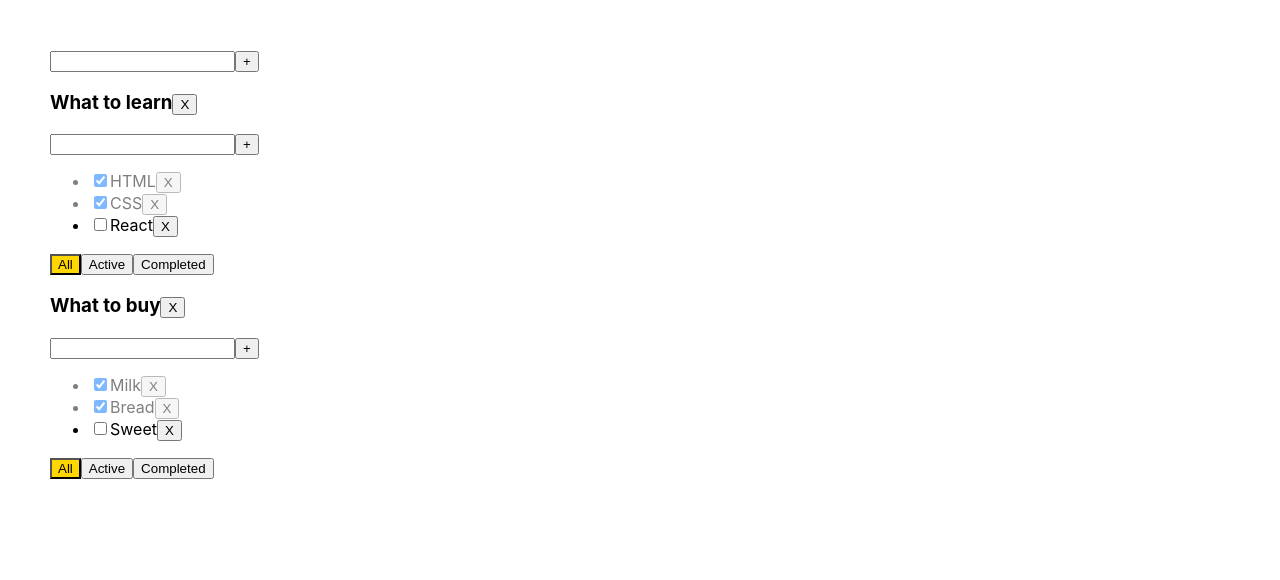
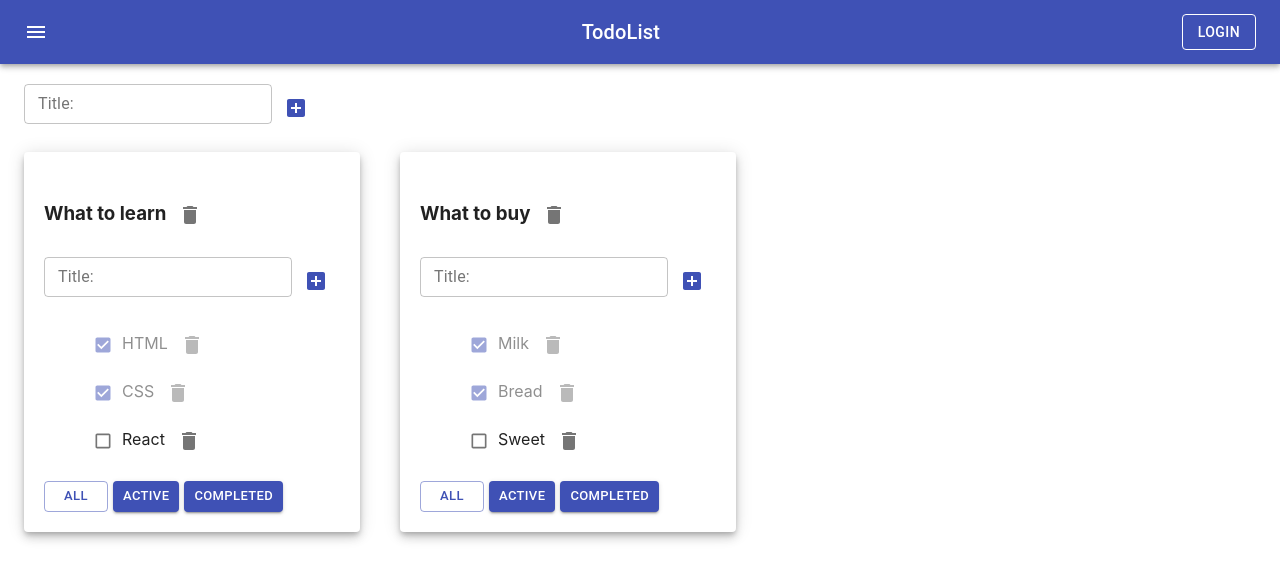
Before and after one commit to Smithpovvi/Todo-list-react.js, a React (Create React App) app: page / in a window 1280 px wide. Shown: the top 580 px of the page. Built offline with nearby package versions, Linux system fonts and the light colour scheme.

Commit message:
Come to Material-ui and refactoring

```diff
--- a/package.json
+++ b/package.json
@@ -3,6 +3,8 @@
   "version": "0.1.0",
   "private": true,
   "dependencies": {
+    "@material-ui/core": "^4.11.3",
+    "@material-ui/icons": "^4.11.2",
     "@testing-library/jest-dom": "^5.11.4",
     "@testing-library/react": "^11.1.0",
     "@testing-library/user-event": "^12.1.10",
--- a/src/AddItemForm.tsx
+++ b/src/AddItemForm.tsx
@@ -1,7 +1,9 @@
-import React, {ChangeEvent, KeyboardEvent, useState} from "react";
+import React, {ChangeEvent, KeyboardEvent, useState} from "react"
+import {IconButton, TextField} from "@material-ui/core"
+import {AddBox} from "@material-ui/icons"
 
 type AddItemFormPropsType = {
-    addItem: (title: string) => void //родительский callback
+    addItem: (title: string) => void
 }
 
 function AddItemForm(props: AddItemFormPropsType) {
@@ -25,19 +27,22 @@
             addItem()
         }
     }
-    const classInput = error ? "error" : ""
     const errorMessage = error ? <div className={"errorText"}>{error}</div> : null
-
     return (
         <div>
-            <input
+            <TextField
+                variant={"outlined"}
                 value={title}
+                size={"small"}
                 onChange={changeTitle}
                 onKeyPress={pressAdd}
-                className={classInput}
+                label={"Title:"}
+                error={!!error}
+                helperText={errorMessage}
             />
-            <button onClick={addItem}>+</button>
-            {errorMessage}
+            <IconButton onClick={addItem} color={"primary"}>
+                <AddBox/>
+            </IconButton>
         </div>
     )
 }
--- a/src/App.css
+++ b/src/App.css
@@ -1,19 +1,3 @@
-.App {
-  display: grid;
-  padding: 50px;
-}
-
-.App-logo {
-  height: 40vmin;
-  pointer-events: none;
-}
-
-@media (prefers-reduced-motion: no-preference) {
-  .App-logo {
-    animation: App-logo-spin infinite 20s linear;
-  }
-}
-
 .App-header {
     background-color: #282c34;
     min-height: 100vh;
@@ -37,16 +21,7 @@
         transform: rotate(360deg);
     }
 }
-.active-filter{
-  background-color: gold;
-}
-.error{
-  border: red 2px solid;
-  outline: transparent;
-}
-.errorText{
-  color: red;
-}
-.is-done{
+
+.is-done {
     opacity: 50%;
 }
--- a/src/App.tsx
+++ b/src/App.tsx
@@ -1,14 +1,15 @@
-import React, {useState} from 'react';
-import './App.css';
-import TodoList from "./TodoList";
-import {v1} from "uuid";
-import AddItemForm from "./AddItemForm";
+import React, {useState} from 'react'
+import './App.css'
+import TodoList from "./TodoList"
+import {v1} from "uuid"
+import AddItemForm from "./AddItemForm"
+import {AppBar, Button, Container, Grid, IconButton, Paper, Toolbar, Typography} from "@material-ui/core"
+import {Menu} from "@material-ui/icons"
 
 export type TaskType = {
     id: string,
     title: string,
     isDone: boolean
-
 }
 export type FilterValuesTypes = "all" | "active" | "completed"
 export type TodoListType = {
@@ -21,7 +22,6 @@
 }
 
 function App() {
-
     const todoListID_1 = v1()
     const todoListID_2 = v1()
     const [todoLists, setTodoLists] = useState<Array<TodoListType>>([
@@ -40,18 +40,36 @@
             {id: v1(), title: "Sweet", isDone: false},
         ]
     })
+    const todoListComponents = todoLists.map(tl => {
+        return (
+            <Grid item key={tl.id}>
+                <Paper elevation={6} style={{padding: "20px"}}>
+                    <TodoList
+                        id={tl.id}
+                        title={tl.title}
+                        tasks={getTaskForTodoList(tl)}
+                        addTasks={addTasks}
+                        removeTask={removeTask}
+                        changeTodoListFilter={changeTodoListFilter}
+                        todoListFilter={tl.filter}
+                        changeTaskStatus={changeTaskStatus}
+                        removeTodoList={removeTodoList}
+                        changeTaskTitle={changeTaskTitle}
+                        changeTodoListTitle={changeTodoListTitle}
+                    />
+                </Paper>
+            </Grid>
+        )
+    })
 
     function addTasks(title: string, todoListID: string) {
-
         const newTask: TaskType = {
             id: v1(),
             title: title,
             isDone: false
         }
-
         const updateTask = [newTask, ...tasks[todoListID]];
         setTasks({...tasks, [todoListID]: updateTask});
-
     }
 
     function removeTask(taskID: string, todoListID: string) {
@@ -76,7 +94,6 @@
 
     function changeTaskStatus(taskID: string, todoListID: string) {
         const updatedTask = tasks[todoListID].map(t => t.id === taskID ? {...t, isDone: !t.isDone} : t)
-
         setTasks({...tasks, [todoListID]: updatedTask});
     }
 
@@ -96,38 +113,38 @@
 
     function changeTaskTitle(taskID: string, title: string, todoListID: string) {
         const updatedTask = tasks[todoListID].map(t => t.id === taskID ? {...t, title: title} : t)
-        setTasks({...tasks,
-            [todoListID]: updatedTask})
+        setTasks({
+            ...tasks,
+            [todoListID]: updatedTask
+        })
     }
 
-    function  changeTodoListTitle(tittle: string, todoListID: string){
+    function changeTodoListTitle(tittle: string, todoListID: string) {
         const updatedTodoLists = todoLists.map(tl => tl.id === todoListID ? {...tl, title: tittle} : tl)
         setTodoLists(updatedTodoLists)
     }
 
     return (
         <div className="App">
-            <AddItemForm addItem={addTodoList}/>
-            {
-                todoLists.map(tl => {
-                    return (
-                        <TodoList
-                            key={tl.id}
-                            id={tl.id}
-                            title={tl.title}
-                            tasks={getTaskForTodoList(tl)}
-                            addTasks={addTasks}
-                            removeTask={removeTask}
-                            changeTodoListFilter={changeTodoListFilter}
-                            todoListFilter={tl.filter}
-                            changeTaskStatus={changeTaskStatus}
-                            removeTodoList={removeTodoList}
-                            changeTaskTitle={changeTaskTitle}
-                            changeTodoListTitle={changeTodoListTitle}
-                        />
-                    )
-                })
-            }
+            <AppBar position="static">
+                <Toolbar style={{justifyContent: "space-between"}}>
+                    <IconButton edge="start" color="inherit" aria-label="menu">
+                        <Menu/>
+                    </IconButton>
+                    <Typography variant="h6">
+                        TodoList
+                    </Typography>
+                    <Button color="inherit" variant={"outlined"}>Login</Button>
+                </Toolbar>
+            </AppBar>
+            <Container fixed>
+                <Grid container={true} style={{padding: "20px 0px"}}>
+                    <AddItemForm addItem={addTodoList}/>
+                </Grid>
+                <Grid container={true} spacing={5}>
+                    {todoListComponents}
+                </Grid>
+            </Container>
         </div>
     )
 
--- a/src/TodoList.tsx
+++ b/src/TodoList.tsx
@@ -1,7 +1,9 @@
-import React from "react";
-import {FilterValuesTypes, TaskType} from "./App";
-import AddItemForm from "./AddItemForm";
-import EditableSpan from "./EditableSpan";
+import React from "react"
+import {FilterValuesTypes, TaskType} from "./App"
+import AddItemForm from "./AddItemForm"
+import EditableSpan from "./EditableSpan"
+import {Button, Checkbox, IconButton} from "@material-ui/core"
+import {Delete} from "@material-ui/icons"
 
 type TodoListPropsType = {
     title: string,
@@ -18,19 +20,25 @@
 }
 
 function TodoList(props: TodoListPropsType) {
-
     const tasks = props.tasks.map(t => {
         const changeStatus = () => props.changeTaskStatus(t.id, props.id);
         const removeTask = () => props.removeTask(t.id, props.id);
         const changeTaskTitle = (title: string) => props.changeTaskTitle(t.id, title, props.id)
         return (
             <li key={t.id} className={t.isDone ? "is-done" : ""}>
-                <input type="checkbox" checked={t.isDone} onChange={changeStatus}/>
+                <Checkbox
+                    color={"primary"}
+                    size={"small"}
+                    checked={t.isDone}
+                    onChange={changeStatus}
+                />
                 <EditableSpan
                     title={t.title}
                     changeTitle={changeTaskTitle}
                 />
-                <button onClick={removeTask}>X</button>
+                <IconButton onClick={removeTask}>
+                    <Delete/>
+                </IconButton>
             </li>
         )
     })
@@ -46,32 +54,47 @@
         props.addTasks(title, props.id)
     }
     const changeTodoListTitle = (title: string) => props.changeTodoListTitle(title, props.id)
-
+    const butVariantAll = props.todoListFilter === "all" ? "outlined" : "contained"
+    const buttonVariantActive = props.todoListFilter === "active" ? "outlined" : "contained"
+    const buttonVariantCompleted = props.todoListFilter === "completed" ? "outlined" : "contained"
     return (
         <div>
             <h3>
-                <EditableSpan title={props.title} changeTitle={changeTodoListTitle}/>
-                <button onClick={removeTodoList}>X</button>
+                <EditableSpan title={nameTodoList} changeTitle={changeTodoListTitle}/>
+                <IconButton onClick={removeTodoList}>
+                    <Delete/>
+                </IconButton>
             </h3>
             <AddItemForm addItem={addTask}/>
-            <ul>{tasks}</ul>
+            <ul style={{listStyle: "none"}}>{tasks}</ul>
             <div>
-                <button
+                <Button
+                    style={{marginRight: "5px"}}
                     className={allButtonClass}
+                    color={"primary"}
+                    size={"small"}
+                    variant={butVariantAll}
                     onClick={all}>All
-                </button>
-                <button
+                </Button>
+                <Button
+                    style={{marginRight: "5px"}}
                     className={actButtonClass}
+                    color={"primary"}
+                    size={"small"}
+                    variant={buttonVariantActive}
                     onClick={active}>Active
-                </button>
-                <button
+                </Button>
+                <Button
+                    style={{marginRight: "5px"}}
                     className={compButtonClass}
+                    color={"primary"}
+                    size={"small"}
+                    variant={buttonVariantCompleted}
                     onClick={completed}>Completed
-                </button>
+                </Button>
             </div>
         </div>
     )
-
 }
 
 export default TodoList
--- a/src/index.tsx
+++ b/src/index.tsx
@@ -1,17 +1,14 @@
-import React from 'react';
-import ReactDOM from 'react-dom';
-import './index.css';
-import App from './App';
-import reportWebVitals from './reportWebVitals';
+import React from 'react'
+import ReactDOM from 'react-dom'
+import './index.css'
+import App from './App'
+import reportWebVitals from './reportWebVitals'
 
 ReactDOM.render(
-  <React.StrictMode>
-    <App />
-  </React.StrictMode>,
-  document.getElementById('root')
-);
+    <React.StrictMode>
+        <App/>
+    </React.StrictMode>,
+    document.getElementById('root')
+)
 
-// If you want to start measuring performance in your app, pass a function
-// to log results (for example: reportWebVitals(console.log))
-// or send to an analytics endpoint. Learn more: https://bit.ly/CRA-vitals
-reportWebVitals();
+reportWebVitals()
```
Also changed, not shown: src/EditableSpan.tsx (+9 -6 lines), 1 other file (tests, documents, lock files or other folders). Lines whose indentation alone changed are shown as unchanged.
